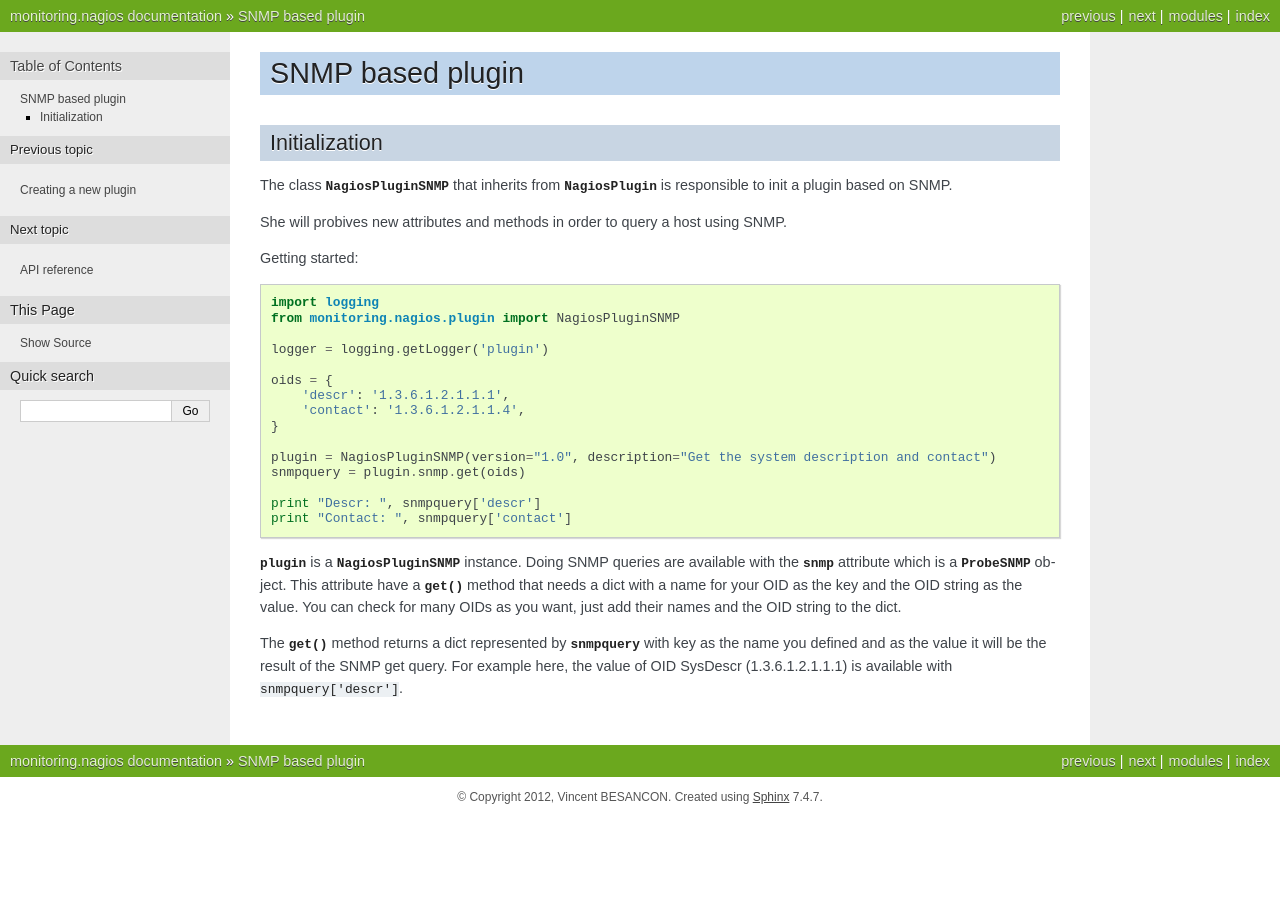
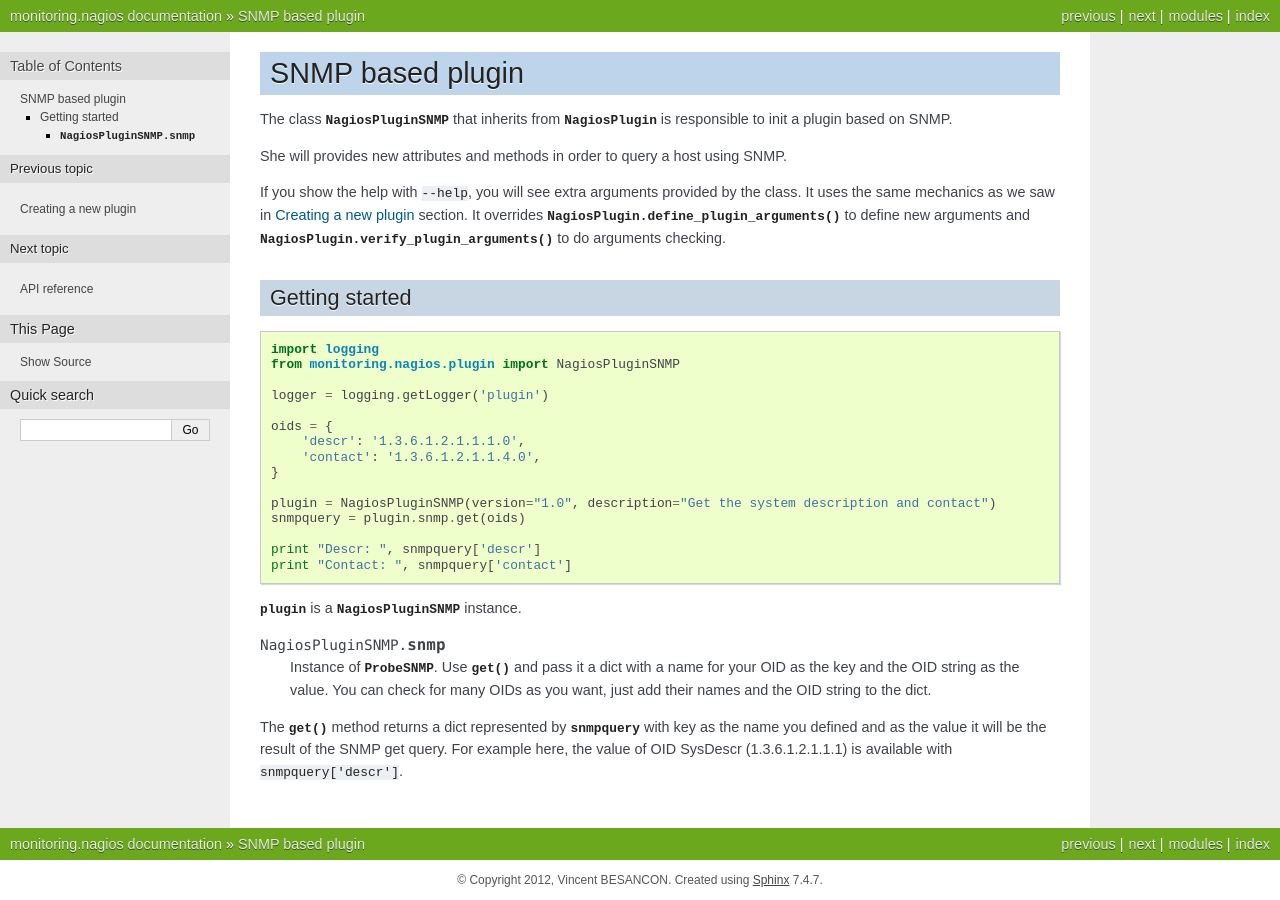
Before and after one commit to bigbrozer/monitoring.nagios, a Sphinx documentation site: the page built from docs/snmp.rst, in a window 1280 px wide. Built offline with Sphinx 7.4.7, drawn with Linux system fonts in a browser that asks for light colours; the version number could not be read and is left out.

Commit message:
Docs: updated snmp part.

```diff
--- a/docs/snmp.rst
+++ b/docs/snmp.rst
@@ -2,16 +2,23 @@
 SNMP based plugin
 =================
 
-Initialization
-==============
+.. currentmodule:: monitoring.nagios.plugin
 
 The class :class:`NagiosPluginSNMP` that inherits from :class:`NagiosPlugin` is
 responsible to init a plugin based on SNMP.
 
-She will probives new attributes and methods in order to query a host using
+She will provides new attributes and methods in order to query a host using
 SNMP.
 
-Getting started::
+If you show the help with ``--help``, you will see extra arguments provided by
+the class. It uses the same mechanics as we saw in :doc:`new_plugin` section. It
+overrides :meth:`NagiosPlugin.define_plugin_arguments` to define new arguments
+and :meth:`NagiosPlugin.verify_plugin_arguments` to do arguments checking.
+
+Getting started
+===============
+
+::
 
  import logging
  from monitoring.nagios.plugin import NagiosPluginSNMP
@@ -19,8 +26,8 @@ Getting started::
  logger = logging.getLogger('plugin')
 
  oids = {
-     'descr': '1.3.6.1.2.1.1.1',
-     'contact': '1.3.6.1.2.1.1.4',
+     'descr': '1.3.6.1.2.1.1.1.0',
+     'contact': '1.3.6.1.2.1.1.4.0',
  }
 
  plugin = NagiosPluginSNMP(version="1.0", description="Get the system description and contact")
@@ -29,11 +36,14 @@ Getting started::
  print "Descr: ", snmpquery['descr']
  print "Contact: ", snmpquery['contact']
 
-:data:`plugin` is a :class:`NagiosPluginSNMP` instance. Doing SNMP queries are
-available with the :attr:`snmp` attribute which is a :class:`ProbeSNMP` object.
-This attribute have a :meth:`get` method that needs a dict with a name for your
-OID as the key and the OID string as the value. You can check for many OIDs as
-you want, just add their names and the OID string to the dict.
+:data:`plugin` is a :class:`NagiosPluginSNMP` instance.
+
+.. attribute:: NagiosPluginSNMP.snmp
+
+    Instance of :class:`ProbeSNMP`. Use :meth:`get` and pass it a dict with
+    a name for your OID as the key and the OID string as the value. You can
+    check for many OIDs as you want, just add their names and the OID string
+    to the dict.
 
 The :meth:`get` method returns a dict represented by :data:`snmpquery` with key as the name
 you defined and as the value it will be the result of the SNMP get query. For
```
